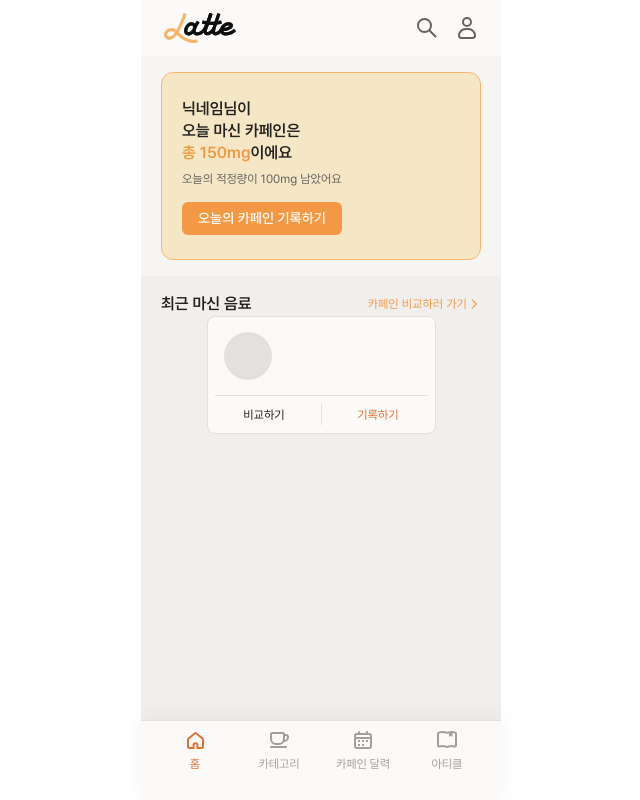
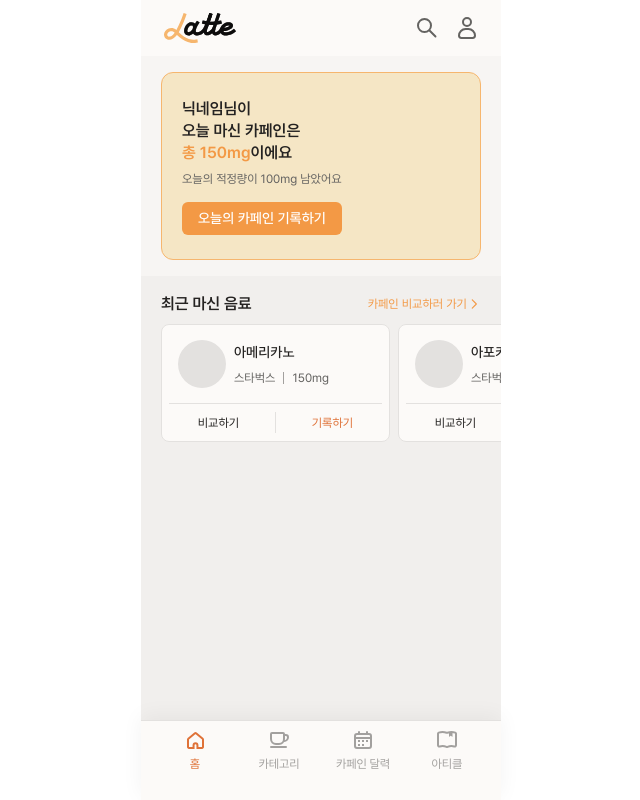
Before and after one commit to SWYG-4-Latte/SWYG-4-Latte-FE, a Next.js app: page /home in a window 1280 px wide. Shown: the whole page, without its empty margins (319-959 px from the left). Built offline with nearby package versions, Linux system fonts and the light colour scheme.

Commit message:
feat: 최근 마신 음료 슬라이드 기능 Swiper로 구현

```diff
--- a/src/components/DrinkHistory/DrinkHistoryCard.tsx
+++ b/src/components/DrinkHistory/DrinkHistoryCard.tsx
@@ -1,12 +1,17 @@
 import DrinkHistoryDetail from './DrinkHistoryDetail';
 import DrinkHistoryCardFooter from './DrinkHistoryCardFooter';
+import { DrinkHistoryData } from '@/types/home/drinkHistory';
 
-const DrinkHistoryCard = () => {
+const DrinkHistoryCard = ({ drinkHistoryData, isEmpty }: { drinkHistoryData?: DrinkHistoryData; isEmpty: boolean }) => {
   return (
     <div className="h-[118px] w-[229px] overflow-hidden rounded-lg border border-gray04 bg-primaryIvory">
-      <DrinkHistoryDetail />
+      {isEmpty ? (
+        <DrinkHistoryDetail heading="마신 음료를 추가해봐요" description="빠르게 기록할 수 있어요" />
+      ) : (
+        <DrinkHistoryDetail drinkHistoryData={drinkHistoryData} />
+      )}
       <div className="mx-auto h-px w-[213px] bg-gray04" />
-      <DrinkHistoryCardFooter isEmpty={false} />
+      <DrinkHistoryCardFooter isEmpty={isEmpty} />
     </div>
   );
 };
--- a/src/components/DrinkHistory/DrinkHistoryDetail.tsx
+++ b/src/components/DrinkHistory/DrinkHistoryDetail.tsx
@@ -1,26 +1,21 @@
-// 임시 타입
-interface DrinkHistoryDetailProps {
-  title?: string;
-  brand?: string;
-  caffeineAmount?: number;
-  description?: string;
-}
+import { DrinkHistoryDetailProps } from '@/types/home/drinkHistory';
 
-const DrinkHistoryDetail = ({ title, brand, caffeineAmount, description }: DrinkHistoryDetailProps) => {
+const DrinkHistoryDetail = ({ drinkHistoryData, heading, description }: DrinkHistoryDetailProps) => {
   return (
     <div className="flex gap-2 px-4 py-[15px]">
       <div className="h-12 w-12 rounded-full bg-gray04" />
       <div className="flex flex-col justify-center gap-2">
-        <div className="text-sm font-medium text-gray10">{title}</div>
+        <div className="text-sm font-medium text-gray10">{drinkHistoryData ? drinkHistoryData.name : heading}</div>
         <div className="flex items-center text-xs text-gray08">
-          {brand && caffeineAmount && (
+          {drinkHistoryData ? (
             <>
-              <div>{brand}</div>
+              <div>{drinkHistoryData.brand}</div>
               <div className="mx-2 h-3 w-px bg-gray06" />
-              <div>{caffeineAmount}mg</div>
+              <div>{drinkHistoryData.caffeineAmount}mg</div>
             </>
+          ) : (
+            <span>{description}</span>
           )}
-          {description && <span>{description}</span>}
         </div>
       </div>
     </div>
--- /dev/null
+++ b/src/components/DrinkHistory/DrinkHistorySwiper.tsx
@@ -0,0 +1,33 @@
+'use client';
+
+import { Swiper, SwiperSlide } from 'swiper/react';
+import { FreeMode } from 'swiper/modules';
+import 'swiper/css';
+
+import { DrinkHistoryData } from '@/types/home/drinkHistory';
+import DrinkHistoryCard from './DrinkHistoryCard';
+
+const DrinkHistorySwiper = ({ slideData }: { slideData: DrinkHistoryData[] }) => {
+  return (
+    <Swiper
+      slidesPerView="auto"
+      spaceBetween={8}
+      freeMode={true}
+      modules={[FreeMode]}
+      slidesOffsetBefore={20}
+      slidesOffsetAfter={20}
+    >
+      {slideData.map((data) => (
+        <SwiperSlide key={data.id} className="max-w-[229px]">
+          <DrinkHistoryCard drinkHistoryData={data} isEmpty={false} />
+        </SwiperSlide>
+      ))}
+      {slideData.length === 1 && (
+        <SwiperSlide className="max-w-[229px]">
+          <DrinkHistoryCard isEmpty={true} />
+        </SwiperSlide>
+      )}
+    </Swiper>
+  );
+};
+export default DrinkHistorySwiper;
--- a/src/components/DrinkHistory/EmptyCard.tsx
+++ b/src/components/DrinkHistory/EmptyCard.tsx
@@ -4,7 +4,7 @@ import DrinkHistoryDetail from './DrinkHistoryDetail';
 const EmptyCard = () => {
   return (
     <div className="h-[118px] w-80 overflow-hidden rounded-lg border border-gray04 bg-primaryIvory">
-      <DrinkHistoryDetail title="아직 마신 음료가 없어요" description="음료를 기록하고 카페인 정보를 받아보세요." />
+      <DrinkHistoryDetail heading="아직 마신 음료가 없어요" description="음료를 기록하고 카페인 정보를 받아보세요." />
       <div className=" mx-auto h-px w-[303px] bg-gray04" />
       <DrinkHistoryCardFooter isEmpty />
     </div>
--- a/src/container/Home/DrinkHistoryContainer.tsx
+++ b/src/container/Home/DrinkHistoryContainer.tsx
@@ -1,9 +1,24 @@
-import DrinkHistoryCard from '@/components/DrinkHistory/DrinkHistoryCard';
-import EmptyCard from '@/components/DrinkHistory/EmptyCard';
 import Image from 'next/image';
 
+import DrinkHistorySwiper from '@/components/DrinkHistory/DrinkHistorySwiper';
+import EmptyCard from '@/components/DrinkHistory/EmptyCard';
+import { DrinkHistoryData } from '@/types/home/drinkHistory';
+
 const DrinkHistoryContainer = () => {
-  const drinkHistory = {};
+  const drinkHistory: DrinkHistoryData[] = [
+    {
+      id: 'a123',
+      name: '아메리카노',
+      brand: '스타벅스',
+      caffeineAmount: 150,
+    },
+    {
+      id: 'temp',
+      name: '아포카토',
+      brand: '스타벅스',
+      caffeineAmount: 150,
+    },
+  ];
 
   return (
     <div className="flex-col items-center bg-gray03 py-4">
@@ -14,9 +29,8 @@ const DrinkHistoryContainer = () => {
           <Image src="/svgs/arrow-orange.svg" alt="카페인 비교하러 가기" width={14} height={14} />
         </div>
       </div>
-      <div className="flex items-center justify-center">
-        {/* {Swiper 추가} */}
-        <DrinkHistoryCard />
+      <div className="mt-2 flex items-center justify-center">
+        {drinkHistory.length === 0 ? <EmptyCard /> : <DrinkHistorySwiper slideData={drinkHistory} />}
       </div>
     </div>
   );
--- /dev/null
+++ b/src/types/home/drinkHistory.ts
@@ -0,0 +1,17 @@
+// API 나오면 수정 예정
+export interface DrinkHistoryData {
+  id: string;
+  name: string;
+  brand: string;
+  caffeineAmount: number;
+}
+
+export interface DrinkHistoryDetailProps {
+  drinkHistoryData?: DrinkHistoryData;
+  heading?: string;
+  description?: string;
+}
+
+export interface DrinkHistorySwiperProps {
+  drinkHistoryData: DrinkHistoryDetailProps[];
+}
```
